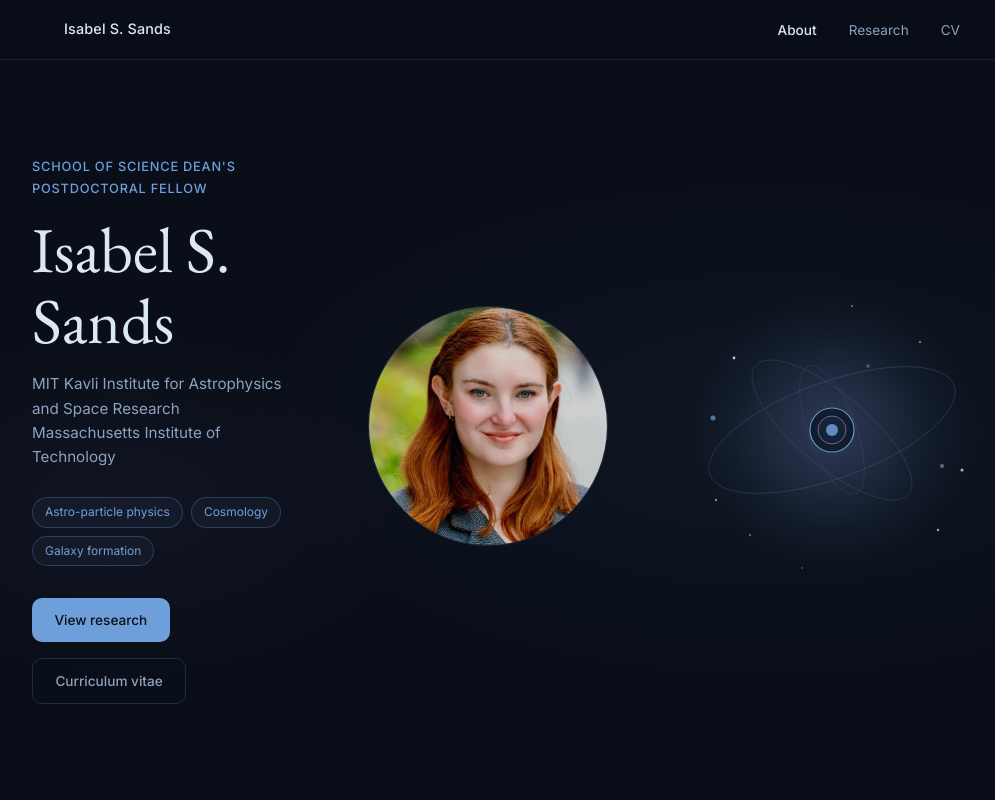
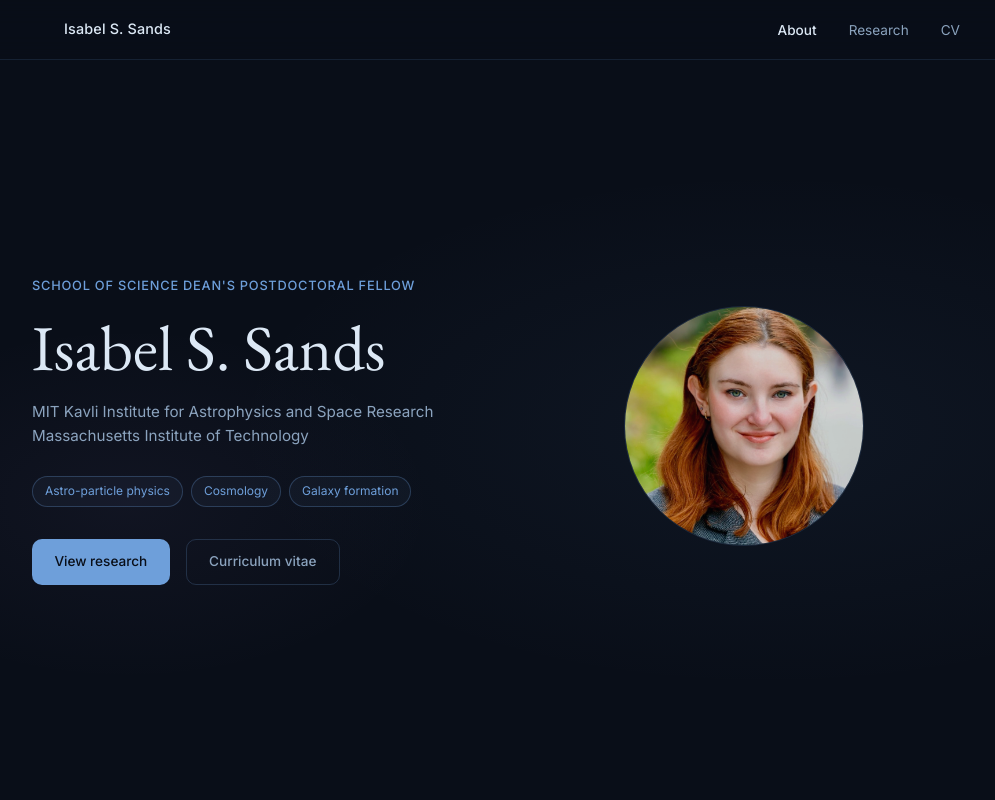
Before and after one commit to isands17/isabel.s.sands.github.io, a plain HTML site: page index.html in a window 1280 px wide. Shown: the top 800 px of the page, without its empty margins (128-1123 px from the left). Drawn offline with nearby package versions, Linux system fonts and the light colour scheme.

Commit message:
removed placeholder image

```diff
--- a/index.html
+++ b/index.html
@@ -42,7 +42,6 @@
       <div class="hero-visual">
         <img src="images/headshot.jpeg" alt="Isabel S. Sands" style="width:240px;height:240px;object-fit:cover;border-radius:50%;border:1px solid rgba(110,159,218,0.2);">
       </div>
-        <svg viewBox="0 0 320 320" width="320" height="320" xmlns="http://www.w3.org/2000/svg">
           <defs>
             <radialGradient id="glow1" cx="50%" cy="50%" r="50%">
               <stop offset="0%" stop-color="#6e9fda" stop-opacity="0.18"/>
```
